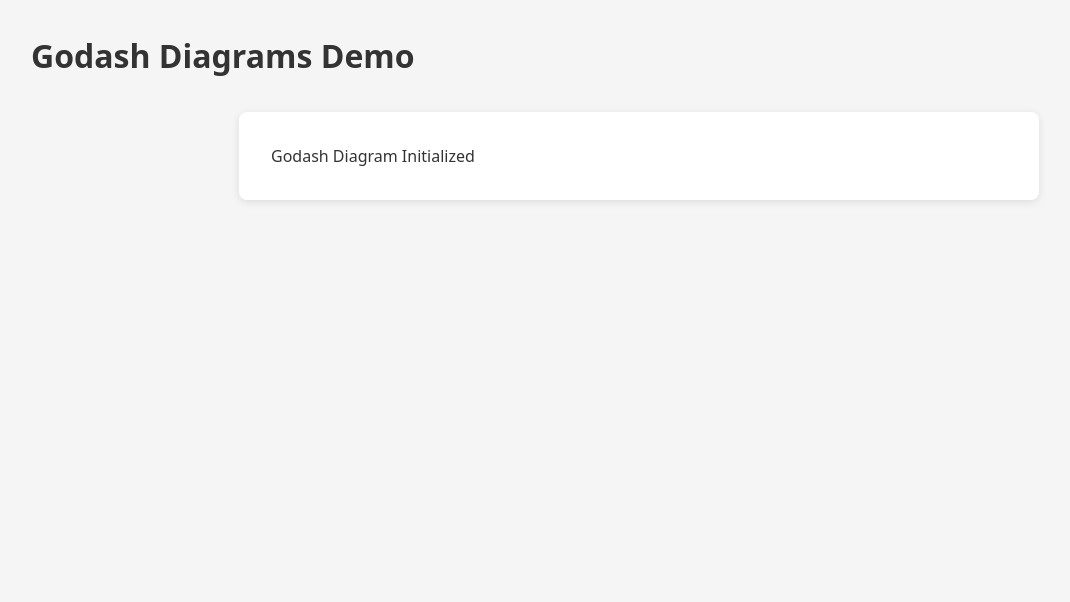
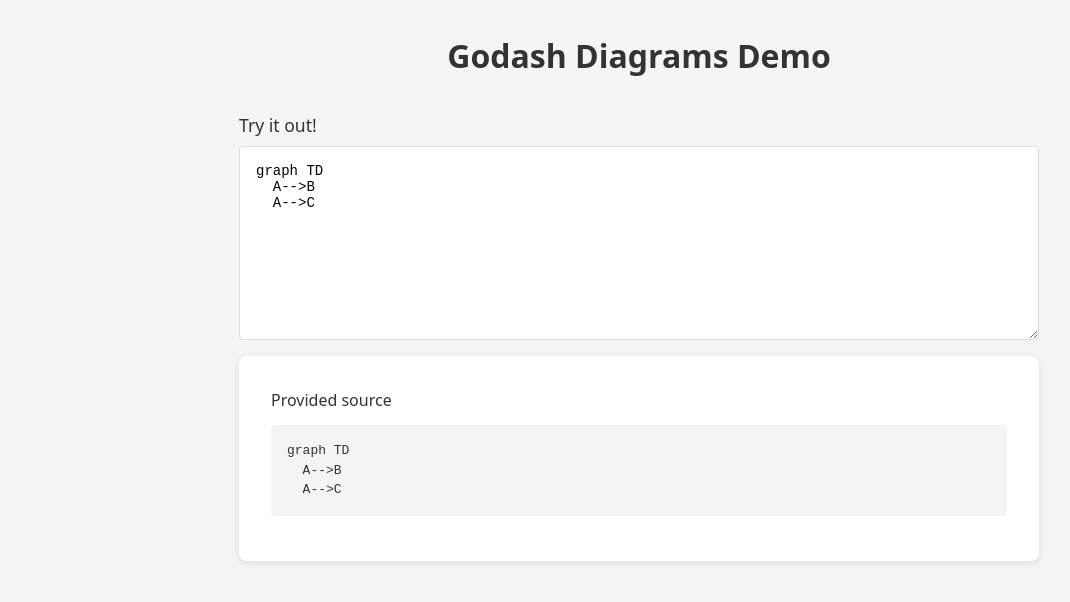
Before and after one commit to duckpunch/godash-diagrams, a website built with Vite: page index.html in a window 1280 px wide. Shown: the whole page, without its empty margins (1-1071 px from the left). Built offline with nearby package versions, Linux system fonts and the light colour scheme.

Commit message:
Live demo

```diff
--- a/index.html
+++ b/index.html
@@ -8,6 +8,8 @@
   </head>
   <body>
     <h1>Godash Diagrams Demo</h1>
+    <label for="source-input">Try it out!</label>
+    <textarea id="source-input" rows="10" placeholder="Enter diagram source..."></textarea>
     <div id="app"></div>
     <script type="module" src="/src/main.ts"></script>
   </body>
--- a/src/lib/index.ts
+++ b/src/lib/index.ts
@@ -5,7 +5,18 @@
 
 const DEFAULT_DIAGRAM_CLASS = '.godash-diagram'
 
-export function init(selector?: string): void {
+interface DiagramOptions {
+  diagramSource?: string
+}
+
+function renderDiagram(element: Element, source: string): void {
+  element.innerHTML = `
+    <div>Provided source</div>
+    <pre style="background: #f4f4f4; padding: 1rem; border-radius: 4px; overflow-x: auto;">${source}</pre>
+  `
+}
+
+export function init(selector?: string, options?: DiagramOptions): void {
   const query = selector ?? DEFAULT_DIAGRAM_CLASS
   const elements = document.querySelectorAll(query)
 
@@ -14,8 +25,8 @@
   }
 
   elements.forEach((element) => {
-    // Your diagram initialization logic here
-    element.innerHTML = '<div>Godash Diagram Initialized</div>'
+    const source = options?.diagramSource ?? element.textContent ?? ''
+    renderDiagram(element, source)
   })
 }
 
--- a/src/main.ts
+++ b/src/main.ts
@@ -4,5 +4,20 @@
 
 console.log(`Godash Diagrams v${version}`)
 
-// Demo: Initialize diagram in the #app element
-init('#app')
+const textarea = document.querySelector<HTMLTextAreaElement>('#source-input')!
+const initialSource = 'graph TD\n  A-->B\n  A-->C'
+
+// Set initial value
+textarea.value = initialSource
+
+// Initialize diagram with initial source
+init('#app', {
+  diagramSource: initialSource
+})
+
+// Update diagram on input
+textarea.addEventListener('input', () => {
+  init('#app', {
+    diagramSource: textarea.value
+  })
+})
--- a/src/style.css
+++ b/src/style.css
@@ -12,9 +12,32 @@
 }
 
 h1 {
-  margin: 0 0 2rem 0;
+  margin: 0 auto 2rem auto;
   font-size: 2rem;
   font-weight: 600;
+  text-align: center;
+  max-width: 800px;
+}
+
+label[for="source-input"] {
+  display: block;
+  max-width: 800px;
+  margin: 0 auto 0.5rem auto;
+  font-weight: 500;
+  font-size: 1.1rem;
+}
+
+#source-input {
+  width: 100%;
+  max-width: 800px;
+  margin: 0 auto 1rem auto;
+  display: block;
+  font-family: 'Courier New', Courier, monospace;
+  font-size: 14px;
+  padding: 1rem;
+  border: 1px solid #ddd;
+  border-radius: 4px;
+  resize: vertical;
 }
 
 #app {
```
